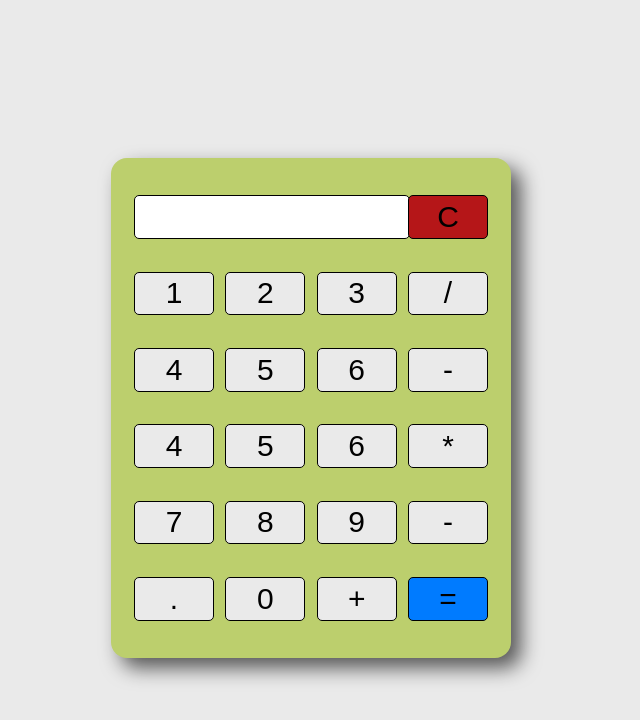
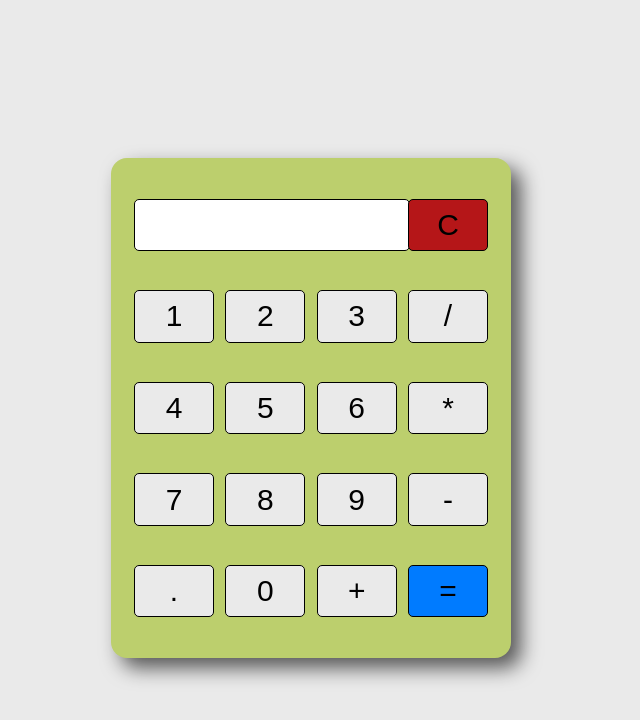
Before and after one commit to SValanju/JS-Calculator, a plain HTML site: page index.html in a window 1280 px wide. Shown: the whole page, without its empty margins (337-977 px from the left). Drawn offline with Linux system fonts and the light colour scheme.

Commit message:
Update index.html

```diff
--- a/index.html
+++ b/index.html
@@ -30,20 +30,6 @@
             </td>
             <td>
                 <input type="button" class="button" value="/" onclick="display('/')">
-            </td>
-        </tr>
-        <tr>
-            <td>
-                <input type="button" class="button" value="4" onclick="display('4')">
-            </td>
-            <td>
-                <input type="button" class="button" value="5" onclick="display('5')">
-            </td>
-            <td>
-                <input type="button" class="button" value="6" onclick="display('6')">
-            </td>
-            <td>
-                <input type="button" class="button" value="-" onclick="display('-')">
             </td>
         </tr>
         <tr>
```
